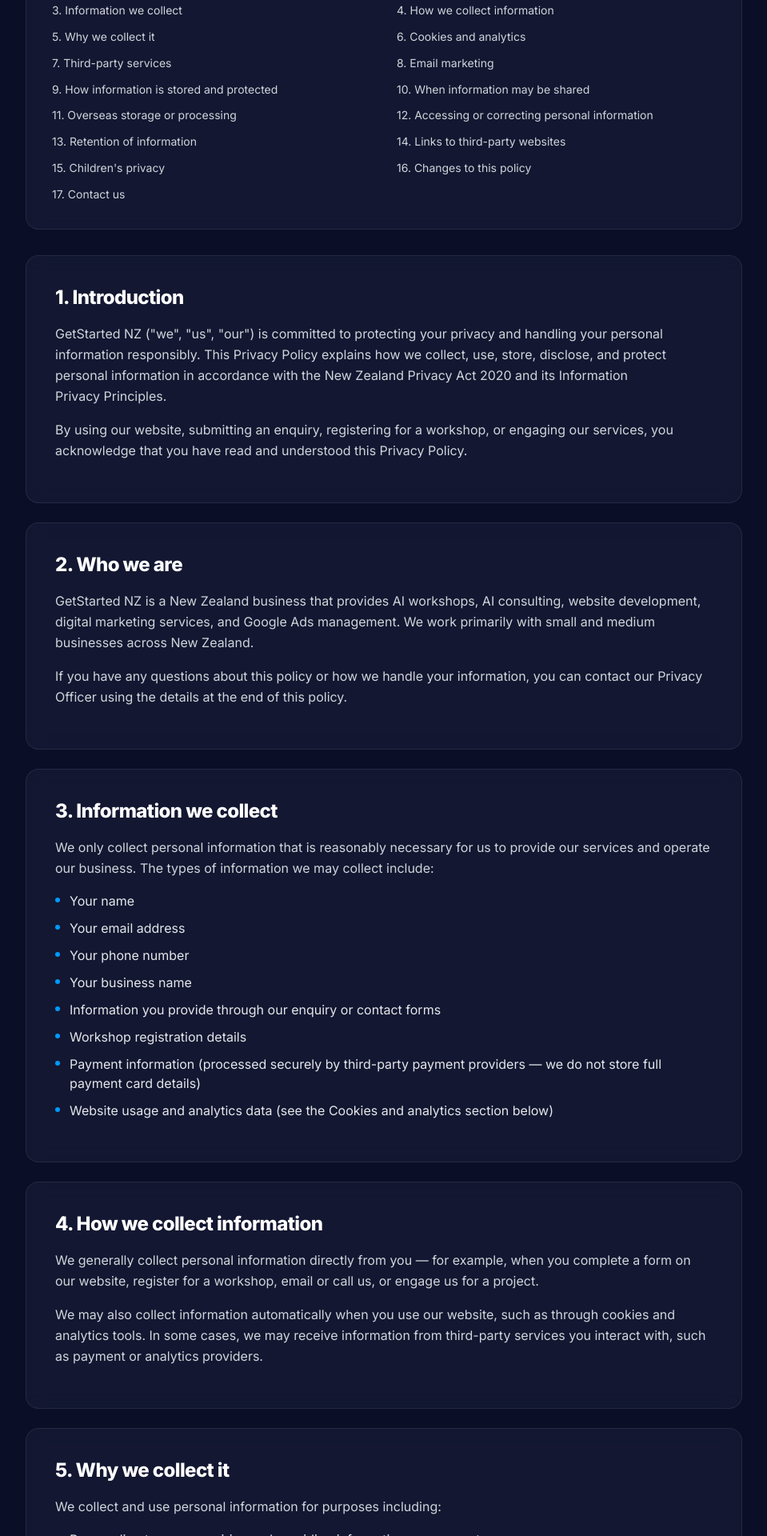
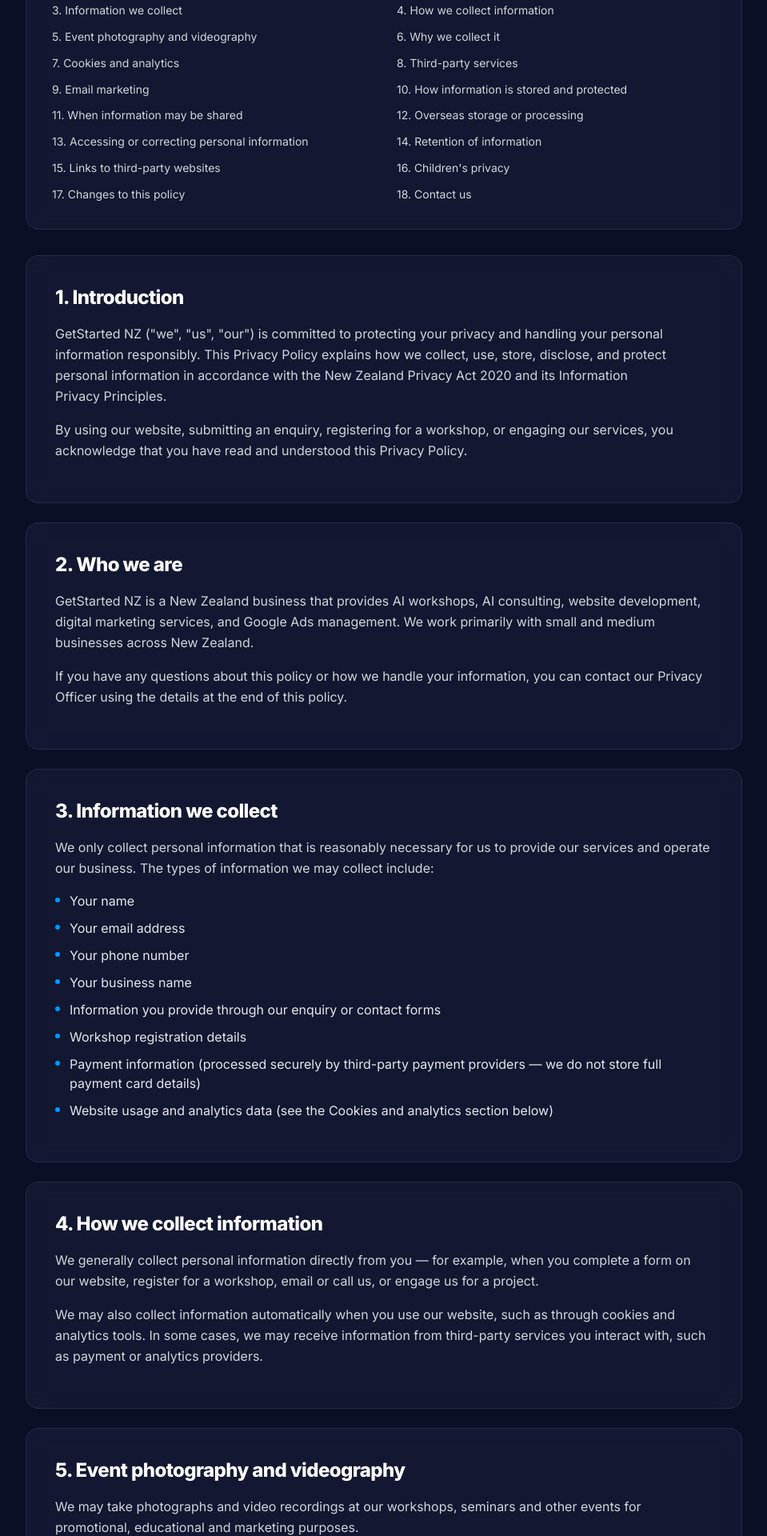
Before and after one commit to geoffreymairs/getstarted, a Next.js app: page /privacy in a window 1280 px wide. Shown: the part 480-2400 px from the top of the page at 80% size, without its empty margins (160-1119 px from the left). Built offline with nearby package versions, Linux system fonts and the light colour scheme.

Commit message:
feat: add event photography section and renumber subsequent sections
Co-authored-by: geoffreymairs <280590197+geoffreymairs@users.noreply.github.com>

```diff
--- a/app/privacy/page.tsx
+++ b/app/privacy/page.tsx
@@ -56,8 +56,18 @@ const sections = [
     ],
   },
   {
+    id: 'event-photography',
+    title: '5. Event photography and videography',
+    body: [
+      'We may take photographs and video recordings at our workshops, seminars and other events for promotional, educational and marketing purposes.',
+      'By voluntarily participating in an event where photography or videography is taking place, you acknowledge that you may be photographed or recorded and consent to us using those images or recordings in our marketing materials, including on our website, social media channels, printed promotional material and other online or offline advertising.',
+      'If you do not wish to appear in photographs or video recordings, please let a member of our team know before or during the event and we will make reasonable efforts to avoid capturing or using images in which you are identifiable.',
+      'Where practicable, we will honour any reasonable request to remove identifiable images from future marketing materials.',
+    ],
+  },
+  {
     id: 'why-we-collect',
-    title: '5. Why we collect it',
+    title: '6. Why we collect it',
     body: [
       'We collect and use personal information for purposes including:',
     ],
@@ -73,7 +83,7 @@ const sections = [
   },
   {
     id: 'cookies-analytics',
-    title: '6. Cookies and analytics',
+    title: '7. Cookies and analytics',
     body: [
       'Our website may use cookies and similar technologies to help the site function, understand how visitors use it, and measure the effectiveness of our marketing. You can control or disable cookies through your browser settings, although some parts of the site may not function as intended if you do.',
       'We may use the following tools, which may collect information about your device and browsing activity:',
@@ -88,7 +98,7 @@ const sections = [
   },
   {
     id: 'third-party-services',
-    title: '7. Third-party services',
+    title: '8. Third-party services',
     body: [
       'We use trusted third-party providers to help us operate our business — for example, payment processors, email and marketing platforms, analytics providers, and cloud hosting services. These providers may process personal information on our behalf and are expected to handle it securely and only for the purposes we specify.',
       'We do not sell your personal information.',
@@ -96,14 +106,14 @@ const sections = [
   },
   {
     id: 'email-marketing',
-    title: '8. Email marketing',
+    title: '9. Email marketing',
     body: [
       'We will only send you marketing emails if you have opted in to receive them. Every marketing email we send includes an option to unsubscribe. If you unsubscribe, we will stop sending you marketing communications, although we may still contact you about services you have requested or engaged us for.',
     ],
   },
   {
     id: 'storage-protection',
-    title: '9. How information is stored and protected',
+    title: '10. How information is stored and protected',
     body: [
       'We take reasonable steps to protect the personal information we hold from loss, misuse, unauthorised access, disclosure, alteration, or destruction. These steps may include secure hosting, access controls, and the use of reputable service providers.',
       'While we take reasonable care to safeguard your information, no method of transmission or storage is completely secure, and we cannot guarantee absolute security.',
@@ -111,7 +121,7 @@ const sections = [
   },
   {
     id: 'sharing',
-    title: '10. When information may be shared',
+    title: '11. When information may be shared',
     body: [
       'We may share personal information in limited circumstances, including:',
     ],
@@ -124,49 +134,49 @@ const sections = [
   },
   {
     id: 'overseas',
-    title: '11. Overseas storage or processing',
+    title: '12. Overseas storage or processing',
     body: [
       'Some of the third-party providers we use may store or process personal information on servers located outside New Zealand. Where this occurs, we take reasonable steps to ensure your information is handled in a manner consistent with the New Zealand Privacy Act 2020. By providing your information, you acknowledge that it may be stored or processed overseas.',
     ],
   },
   {
     id: 'access-correction',
-    title: '12. Accessing or correcting personal information',
+    title: '13. Accessing or correcting personal information',
     body: [
       'Under the Privacy Act 2020, you have the right to request access to the personal information we hold about you, and to request that we correct it if it is inaccurate. To make a request, please contact our Privacy Officer using the details below. We may need to verify your identity before responding, and we will respond within the timeframes required by law.',
     ],
   },
   {
     id: 'retention',
-    title: '13. Retention of information',
+    title: '14. Retention of information',
     body: [
       'We keep personal information only for as long as it is needed for the purposes for which it was collected, or as required by law. When information is no longer needed, we take reasonable steps to securely delete or de-identify it.',
     ],
   },
   {
     id: 'third-party-links',
-    title: '14. Links to third-party websites',
+    title: '15. Links to third-party websites',
     body: [
       'Our website may contain links to third-party websites. We are not responsible for the privacy practices or content of those websites. We encourage you to review the privacy policies of any third-party sites you visit.',
     ],
   },
   {
     id: 'childrens-privacy',
-    title: "15. Children's privacy",
+    title: "16. Children's privacy",
     body: [
       'Our services are intended for businesses and adults. We do not knowingly collect personal information from children. If you believe we have inadvertently collected information from a child, please contact us so we can take appropriate steps to remove it.',
     ],
   },
   {
     id: 'changes',
-    title: '16. Changes to this policy',
+    title: '17. Changes to this policy',
     body: [
       'We may update this Privacy Policy from time to time to reflect changes in our practices, technology, or legal requirements. Any updates will be posted on this page with a revised "Last updated" date. We encourage you to review this policy periodically.',
     ],
   },
   {
     id: 'contact',
-    title: '17. Contact us',
+    title: '18. Contact us',
     body: [
       'If you have any questions, concerns, or requests regarding this Privacy Policy or your personal information, please contact our Privacy Officer:',
     ],
```
